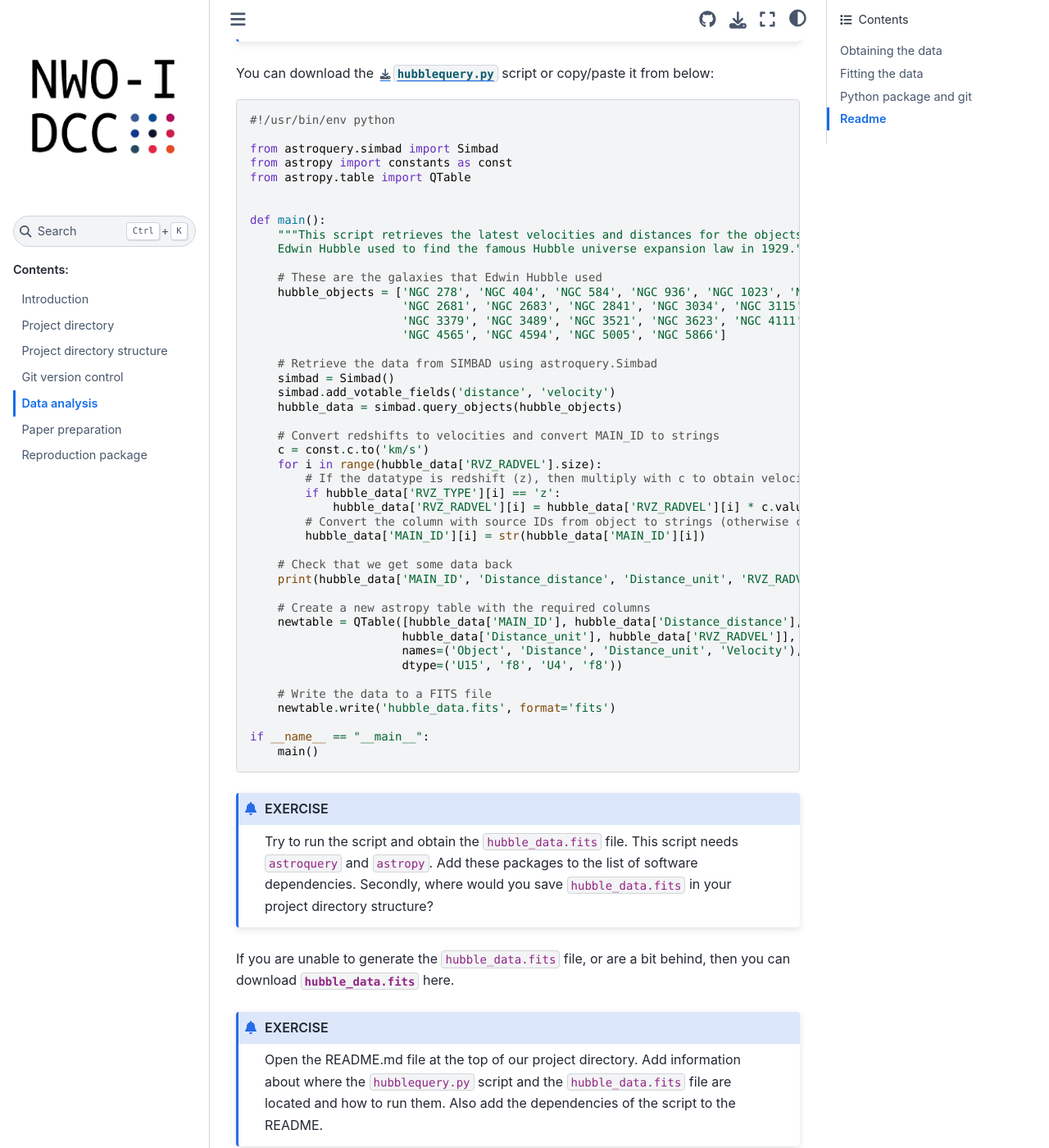
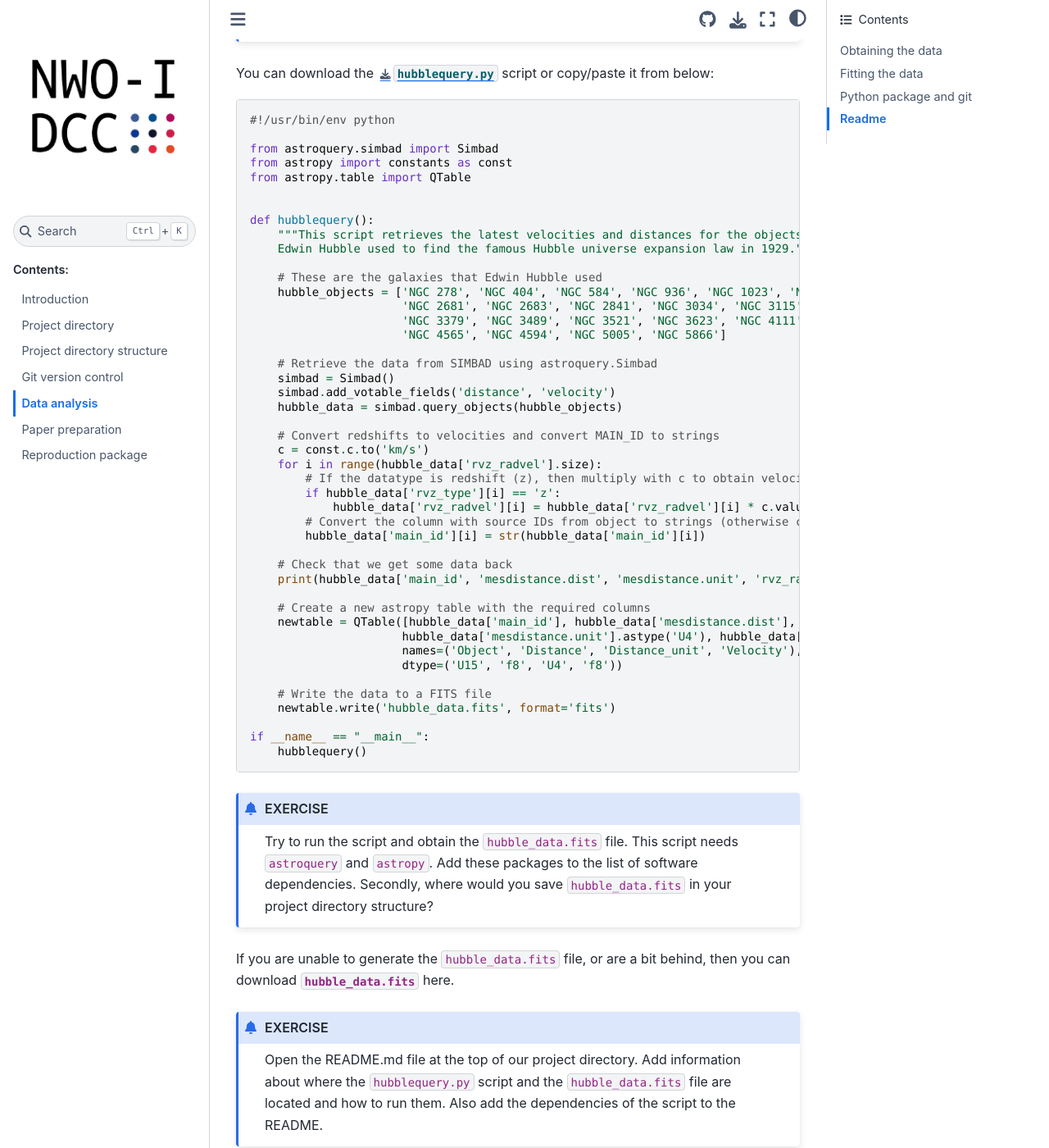
Before and after one commit to nwo-i-dcc/workshop-manage-research-project, a Sphinx documentation site: the page built from source/analysis.rst, in a window 1280 px wide and 1400 px high, scrolled down 724 px. Shown: the whole window at 82% size. Built offline with Sphinx 7.4.7 and the Sphinx Book theme 1.1.4, drawn with Linux system fonts in a browser that asks for light colours.

Commit message:
Update hubblequery.py in analysis section

```diff
--- a/source/analysis.rst
+++ b/source/analysis.rst
@@ -46,7 +46,7 @@
     from astropy.table import QTable
 
 
-    def main():
+    def hubblequery():
         """This script retrieves the latest velocities and distances for the objects that
         Edwin Hubble used to find the famous Hubble universe expansion law in 1929."""
 
@@ -63,19 +63,19 @@
 
         # Convert redshifts to velocities and convert MAIN_ID to strings
         c = const.c.to('km/s')
-        for i in range(hubble_data['RVZ_RADVEL'].size):
+        for i in range(hubble_data['rvz_radvel'].size):
             # If the datatype is redshift (z), then multiply with c to obtain velocity in km/s
-            if hubble_data['RVZ_TYPE'][i] == 'z':
-                hubble_data['RVZ_RADVEL'][i] = hubble_data['RVZ_RADVEL'][i] * c.value
+            if hubble_data['rvz_type'][i] == 'z':
+                hubble_data['rvz_radvel'][i] = hubble_data['rvz_radvel'][i] * c.value
             # Convert the column with source IDs from object to strings (otherwise conversion to FITS fails)
-            hubble_data['MAIN_ID'][i] = str(hubble_data['MAIN_ID'][i])
+            hubble_data['main_id'][i] = str(hubble_data['main_id'][i])
 
         # Check that we get some data back
-        print(hubble_data['MAIN_ID', 'Distance_distance', 'Distance_unit', 'RVZ_RADVEL'])
+        print(hubble_data['main_id', 'mesdistance.dist', 'mesdistance.unit', 'rvz_radvel'])
 
         # Create a new astropy table with the required columns
-        newtable = QTable([hubble_data['MAIN_ID'], hubble_data['Distance_distance'],
-                          hubble_data['Distance_unit'], hubble_data['RVZ_RADVEL']],
+        newtable = QTable([hubble_data['main_id'], hubble_data['mesdistance.dist'],
+                          hubble_data['mesdistance.unit'].astype('U4'), hubble_data['rvz_radvel']],
                           names=('Object', 'Distance', 'Distance_unit', 'Velocity'),
                           dtype=('U15', 'f8', 'U4', 'f8'))
 
@@ -83,8 +83,7 @@
         newtable.write('hubble_data.fits', format='fits')
 
     if __name__ == "__main__":
-        main()
-
+        hubblequery()
 
 
 .. admonition:: EXERCISE
```
